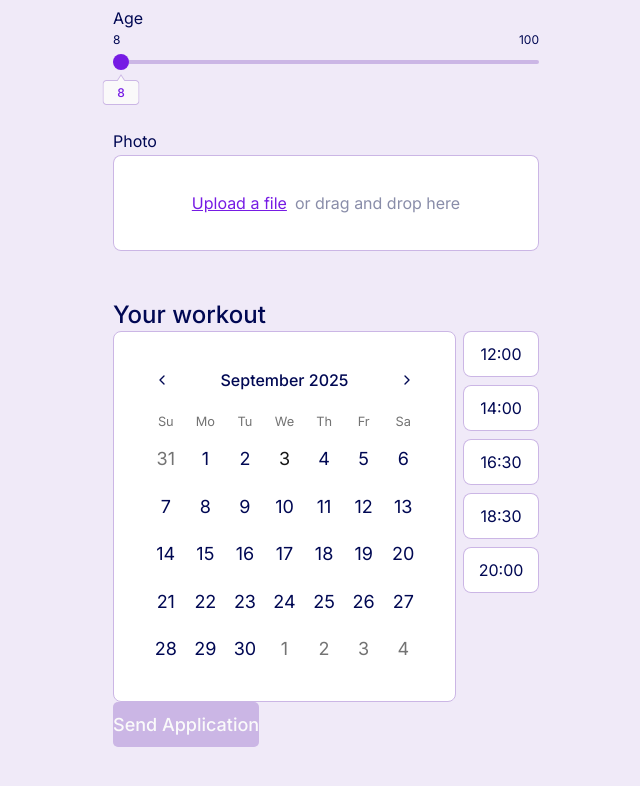
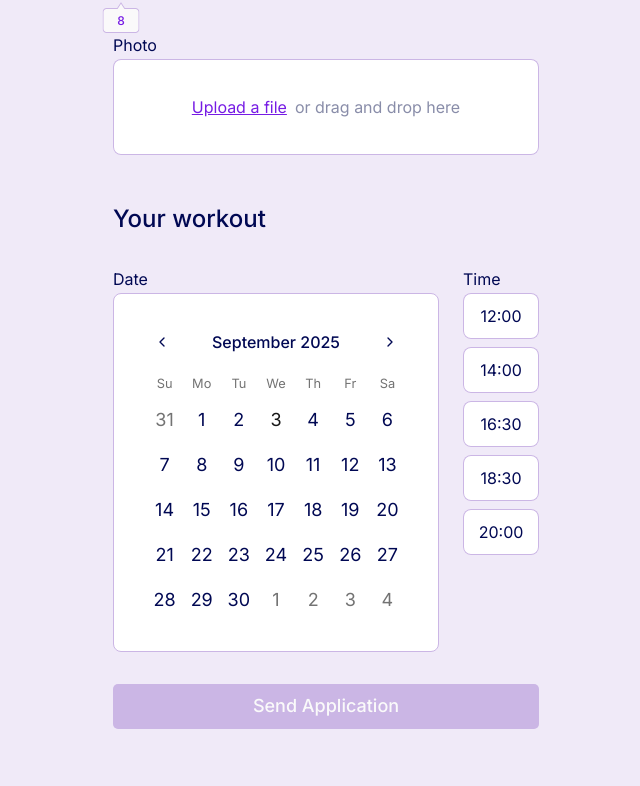
Before and after one commit to ryomiz/training-form, a Next.js app: page / in a window 1280 px wide. Shown: the part 472-1258 px from the top of the page, without its empty margins (314-954 px from the left). Before the commit the page ends 1219 px from the top, so only its background shows below. Built offline with nearby package versions, Linux system fonts and the light colour scheme.

Commit message:
💄 adjust application form design

```diff
--- a/src/app/_components/actions.ts
+++ b/src/app/_components/actions.ts
@@ -1,5 +1,10 @@
 "use server";
 
-export const submitApplicationAction = async (_formData: FormData) => {
+import type { ApplicationFormInput } from "./schema";
+
+export const submitApplicationAction = async (
+  formInput: ApplicationFormInput,
+) => {
+  console.log(formInput);
   return;
 };
--- a/src/app/_components/application-form.tsx
+++ b/src/app/_components/application-form.tsx
@@ -59,7 +59,7 @@ export const ApplicationForm = () => {
   return (
     <form onSubmit={handleSubmit}>
       <h1 className="font-medium text-2xl">Personal info</h1>
-      <div className="mt-8 grid gap-y-6">
+      <div className="mt-8 grid gap-y-6 sm:gap-y-0">
         <FormControl
           label="First Name"
           errorMessage={getErrorMessage("firstName")}
@@ -117,18 +117,25 @@ export const ApplicationForm = () => {
 
       <div>
         <h2 className="mt-12 font-medium text-2xl">Your workout</h2>
-        <div className="grid grid-rows-[auto_auto] items-start sm:grid-cols-[auto_76px] sm:grid-rows-1">
+        <div className="mt-8 grid gap-y-6 sm:grid-cols-[auto_76px] sm:items-start sm:gap-x-6">
+          <FormControl label={"Date"}>
             <Calendar mode="single" />
+          </FormControl>
+          <FormControl label={"Time"}>
             <TimeSlotRadioGroup
               selectedTimeSlot={timeSlot}
               onChange={setTimeSlot}
             />
+          </FormControl>
         </div>
-
-        <Button type="submit" disabled={isSubmitButtonDisabled}>
+      </div>
+      <Button
+        type="submit"
+        className={"mt-8 w-full"}
+        disabled={isSubmitButtonDisabled}
+      >
         Send Application
       </Button>
-      </div>
     </form>
   );
 };
@@ -148,7 +155,7 @@ const TimeSlotRadioGroup = ({
   onChange: (value: string) => void;
 }) => (
   <RadioGroup
-    className="mt-6 grid grid-cols-4 gap-2 sm:mt-0 sm:grid-cols-1"
+    className="grid grid-cols-4 gap-2 sm:mt-0 sm:grid-cols-1"
     onValueChange={(value) => onChange(value)}
   >
     {timeSlotOptions.map((option) => (
--- a/src/app/layout.tsx
+++ b/src/app/layout.tsx
@@ -22,8 +22,8 @@ export default function RootLayout({
     <html lang="en">
       <body
         className={cn(
-          "min-h-dvh bg-purple-50 px-6 pt-24 antialiased",
-          "sm:pt-30",
+          "min-h-dvh bg-purple-50 px-6 py-24 antialiased",
+          "sm:py-30",
           inter.className,
         )}
       >
--- a/src/components/ui/calendar.tsx
+++ b/src/components/ui/calendar.tsx
@@ -32,7 +32,7 @@ function Calendar({
     <DayPicker
       showOutsideDays={showOutsideDays}
       className={cn(
-        "group/calendar w-full max-w-[343px] rounded-md border border-purple-300 bg-background p-8 [--cell-size:--spacing(8)] [[data-slot=card-content]_&]:bg-transparent [[data-slot=popover-content]_&]:bg-transparent",
+        "group/calendar w-full rounded-md border border-purple-300 bg-background p-8 [--cell-size:--spacing(8)] [[data-slot=card-content]_&]:bg-transparent [[data-slot=popover-content]_&]:bg-transparent",
         String.raw`rtl:**:[.rdp-button\_next>svg]:rotate-180`,
         String.raw`rtl:**:[.rdp-button\_previous>svg]:rotate-180`,
         className,
```
Lines whose indentation alone changed are shown as unchanged.
